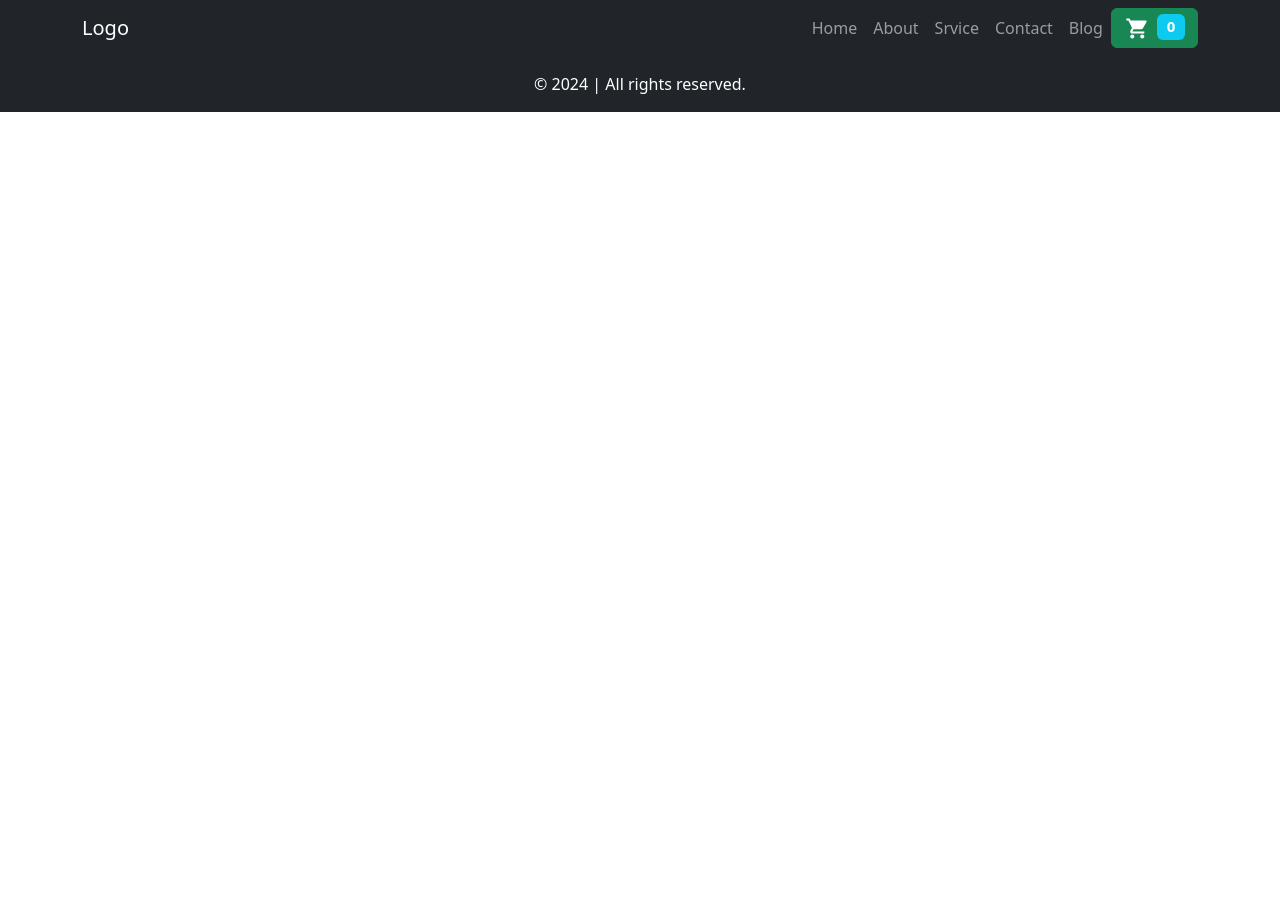
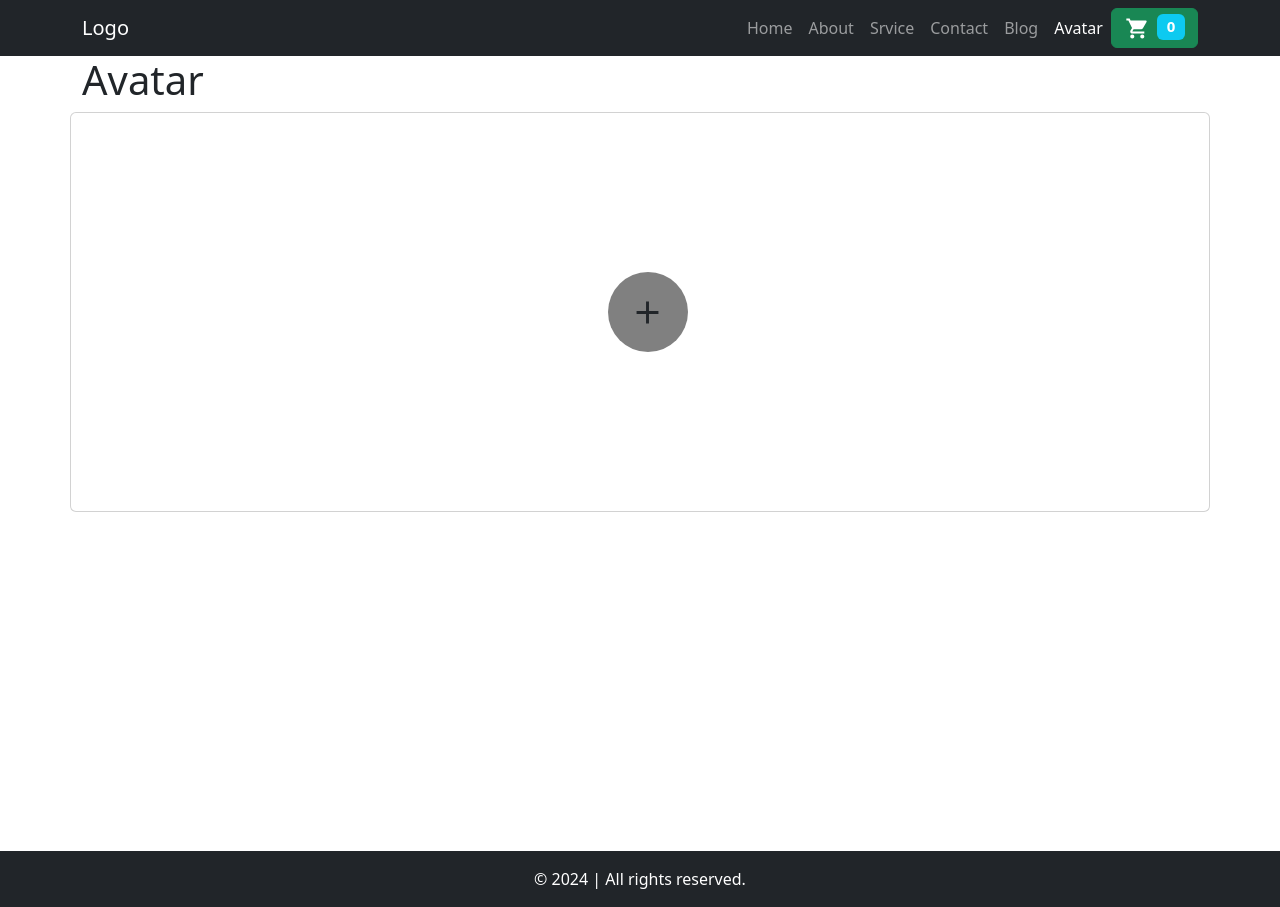
Before and after one commit to Mohitgold/react-project, a React (Vite) app: page /avatar in a window 1280 px wide. Before the commit the page ends 800 px from the top, so only its background shows below. Built offline with nearby package versions, Linux system fonts and the light colour scheme.

Commit message:
Done avatar.

```diff
--- a/src/App.jsx
+++ b/src/App.jsx
@@ -16,6 +16,7 @@ import SingleBlog from "./Pages/SingleBlog";
 import BlogParent from "./component/BlogParent";
 import ProductSingle from "./Pages/ProductSingle";
 import Cart from "./Pages/Cart";
+import Avatar from "./Pages/Avatar";
 
 export const ecomContext = createContext(null);
 
@@ -63,6 +64,7 @@ function App() {
               <Route path=":id" element={<SingleBlog />} />
             </Route>
             <Route path="/cart" element={<Cart />} />
+            <Route path="/avatar" element={<Avatar />} />
           </Routes>
           <Footer />
         </ecomContext.Provider>
--- /dev/null
+++ b/src/Pages/Avatar.jsx
@@ -0,0 +1,58 @@
+import React, { useState } from "react";
+import Card from "react-bootstrap/Card";
+import { IoMdAdd } from "react-icons/io";
+import { IoCloseCircle } from "react-icons/io5";
+import AvatarModal from "../component/AvatarModal";
+
+const Avatar = () => {
+  const [modalShow, setModalShow] = useState(false);
+  const [user, setUser] = useState([]);
+
+  const handleAddUser = (name) => {
+    setUser([...user, name]);
+    setModalShow(false);
+  };
+
+  const handleRemoveUser = (index) => {
+    setUser(user.filter((_, i) => i !== index));
+  };
+
+  console.log(user);
+
+  return (
+    <div className="container page-min-height">
+      <div className="row">
+        <AvatarModal
+          show={modalShow}
+          onHide={() => setModalShow(false)}
+          onAddUser={handleAddUser}
+        />
+        <h1>Avatar</h1>
+        <Card className="avatar d-flex align-items-center justify-content-center">
+          <Card.Body>
+            <div className="avatar__items-wrapper d-flex align-items-center">
+              <ul className="avatar__items list-unstyled mb-0">
+                {user.map((name, index) => (
+                  <li key={index} className="avatar__item avatar__circle">
+                    {name.charAt(0).toUpperCase()}
+                    <span className="position-absolute end-0">
+                      <IoCloseCircle onClick={() => handleRemoveUser(index)} />
+                    </span>
+                  </li>
+                ))}
+              </ul>
+              <div
+                className="avatar__create avatar__circle"
+                onClick={() => setModalShow(true)}
+              >
+                <IoMdAdd />
+              </div>
+            </div>
+          </Card.Body>
+        </Card>
+      </div>
+    </div>
+  );
+};
+
+export default Avatar;
--- /dev/null
+++ b/src/component/AvatarModal.jsx
@@ -0,0 +1,50 @@
+import React, { useState } from "react";
+import Button from "react-bootstrap/Button";
+import Modal from "react-bootstrap/Modal";
+import Form from "react-bootstrap/Form";
+
+const AvatarModal = ({ show, onHide, onAddUser }) => {
+  const [name, setName] = useState("");
+
+  const handleConfirm = () => {
+    if (name) {
+      onAddUser(name);
+      setName(""); // Reset the input field
+    }
+  };
+
+  return (
+    <Modal
+      show={show}
+      onHide={onHide}
+      size="lg"
+      aria-labelledby="contained-modal-title-vcenter"
+      centered
+    >
+      <Modal.Header closeButton>
+        <Modal.Title id="contained-modal-title-vcenter">Add Avatar</Modal.Title>
+      </Modal.Header>
+      <Modal.Body>
+        <Form.Group className="mb-3" controlId="avatarid">
+          <Form.Label>Add Name</Form.Label>
+          <Form.Control
+            type="text"
+            placeholder="Enter your name"
+            value={name}
+            onChange={(e) => setName(e.target.value)}
+          />
+        </Form.Group>
+      </Modal.Body>
+      <Modal.Footer>
+        <Button variant="success" onClick={handleConfirm}>
+          Confirm
+        </Button>
+        <Button variant="danger" onClick={onHide}>
+          Close
+        </Button>
+      </Modal.Footer>
+    </Modal>
+  );
+};
+
+export default AvatarModal;
--- a/src/component/Header.jsx
+++ b/src/component/Header.jsx
@@ -33,6 +33,9 @@ const Header = () => {
             <Nav.Link as={NavLink} to="/blog">
               Blog
             </Nav.Link>
+            <Nav.Link as={NavLink} to="/avatar">
+              Avatar
+            </Nav.Link>
             <Button
               as={NavLink}
               to="/cart"
--- a/src/main.scss
+++ b/src/main.scss
@@ -6,3 +6,4 @@
 @import "scss/single-product";
 @import "scss/Cart";
 @import "scss/service";
+@import "scss/avatar";
--- /dev/null
+++ b/src/scss/avatar.scss
@@ -0,0 +1,41 @@
+.avatar {
+    min-height: 400px;
+    .card-body {
+        flex-grow: 0;
+    }
+
+    &__items {
+        display: flex;
+        gap: 15px;
+    }
+
+    &__circle {
+        width: 80px;
+        height: 80px;
+        border-radius: 50%;
+        display: flex;
+        align-items: center;
+        justify-content: center;
+        font-size: 35px;
+        font-weight: 600;
+    }
+
+    &__item {
+        background-color: red;
+        position: relative;
+        span {
+            top: -31px;
+            cursor: pointer;
+            transition: transform 0.3s ease-in-out;
+            &:hover {
+                transform: scale(1.2);
+            }
+        }
+    }
+
+    &__create {
+        margin-left: 15px;
+        background-color: gray;
+        cursor: pointer;
+    }
+}
```
